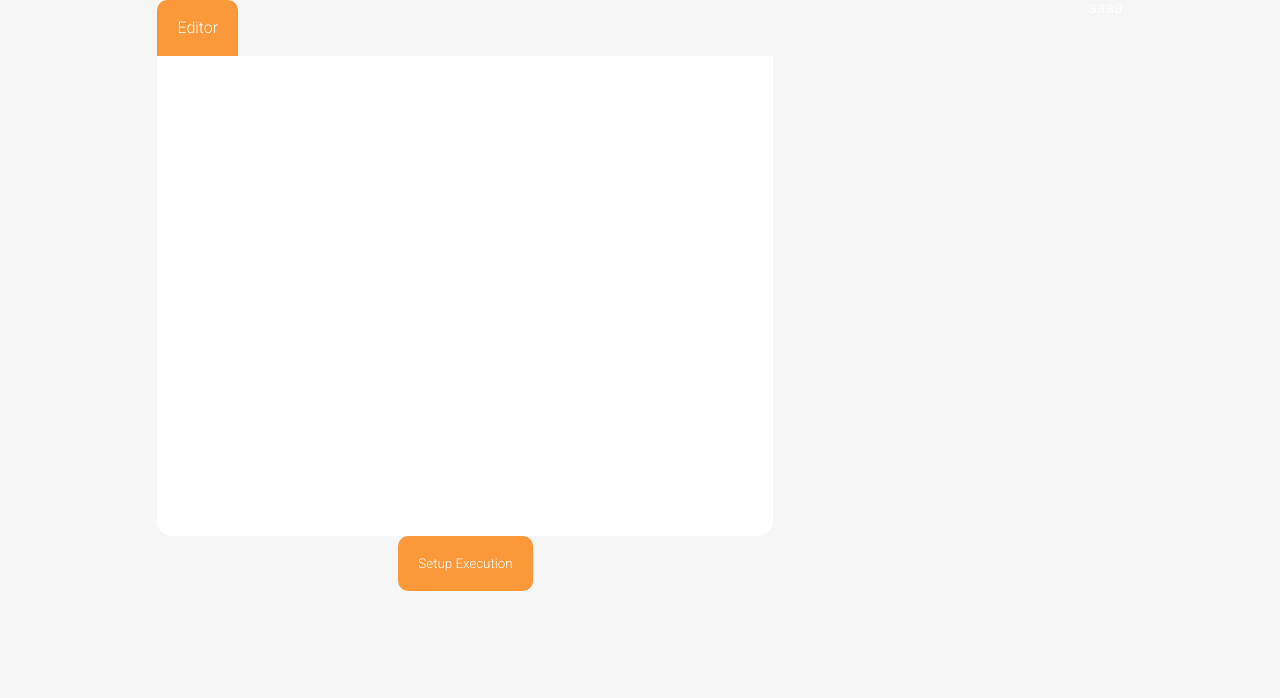
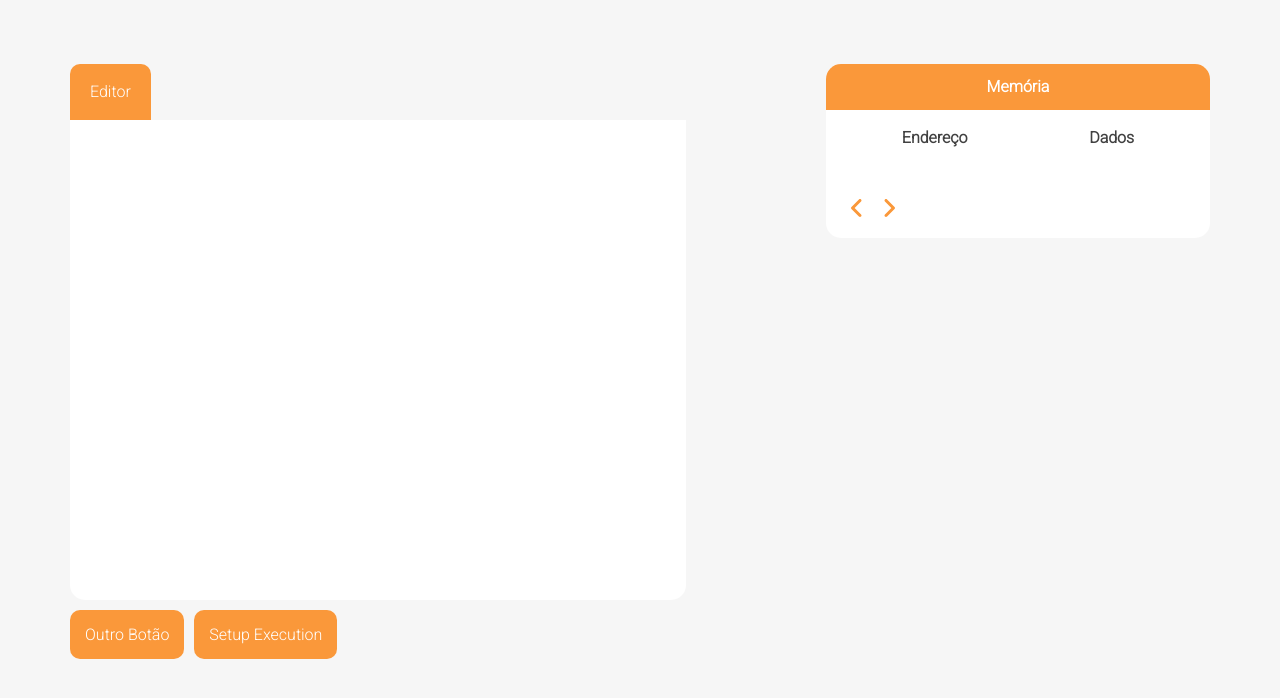
Before and after one commit to GabrielLoobo/projeto-sisprog, a React (Create React App) app in the folder frontend/: page / in a window 1280 px wide. Shown: the top 698 px of the page. Built offline with nearby package versions, Linux system fonts and the light colour scheme.

Commit message:
implementa componente de memória no frontend

```diff
--- a/frontend/src/App.css
+++ b/frontend/src/App.css
@@ -1,6 +1,4 @@
-.App {
-  text-align: center;
-}
+
 
 .App-logo {
   height: 40vmin;
--- /dev/null
+++ b/frontend/src/Assets/angle-left.js
@@ -0,0 +1,8 @@
+export default  (props) => {
+    const {color} = props;
+    return (
+        <svg xmlns="http://www.w3.org/2000/svg" viewBox="0 0 256 512"  width="12px" height="24px" fill={color}>
+            <path d="M192 448c-8.188 0-16.38-3.125-22.62-9.375l-160-160c-12.5-12.5-12.5-32.75 0-45.25l160-160c12.5-12.5 32.75-12.5 45.25 0s12.5 32.75 0 45.25L77.25 256l137.4 137.4c12.5 12.5 12.5 32.75 0 45.25C208.4 444.9 200.2 448 192 448z"/>
+        </svg>
+    )
+}
--- /dev/null
+++ b/frontend/src/Assets/angle-right.js
@@ -0,0 +1,8 @@
+export default  (props) => {
+    const {color} = props;
+    return (
+        <svg xmlns="http://www.w3.org/2000/svg" viewBox="0 0 256 512"  width="12px" height="24px" fill={color}>
+            <path d="M64 448c-8.188 0-16.38-3.125-22.62-9.375c-12.5-12.5-12.5-32.75 0-45.25L178.8 256L41.38 118.6c-12.5-12.5-12.5-32.75 0-45.25s32.75-12.5 45.25 0l160 160c12.5 12.5 12.5 32.75 0 45.25l-160 160C80.38 444.9 72.19 448 64 448z"/>
+        </svg>
+    )
+}
--- a/frontend/src/Components/Button/index.js
+++ b/frontend/src/Components/Button/index.js
@@ -4,6 +4,7 @@ import './styles.css'
 const Button = (props) => {
     return (
         <button
+            type="button"
             className={`button-wrapper`}
             onClick={props.onClick}
         >
--- a/frontend/src/Components/Button/styles.css
+++ b/frontend/src/Components/Button/styles.css
@@ -1,13 +1,14 @@
 .button-wrapper {
     background-color: var(--primary);
-    padding: 20px;
     width: fit-content;
+    padding: 15px;
     border-radius: 10px;
     border: none;
-    left: 0;
+    cursor: pointer;
 }
 
-p {
+.button-wrapper p {
     color: var(--white);
     font-family: 'Roboto', sans-serif;
+    font-size: 16px;
 }
--- /dev/null
+++ b/frontend/src/Components/Memory/index.js
@@ -0,0 +1,65 @@
+import React, { useState } from 'react';
+import AngleLeft from '../../Assets/angle-left.js'
+import AngleRight from '../../Assets/angle-right.js'
+import './styles.css';
+
+const Memory = (props) => {
+    const { memory } = props;
+    console.log(memory)
+    const [addressOffset, setAddressOffset] = useState(0)
+    const memorySection = memory.slice(addressOffset, addressOffset+20);
+
+    const lowerLimit = 0;
+    const upperLimit = memory.length-1;
+
+    const parseIntToHex = (intValue) => {
+        return '0x' + intValue.toString(16).toUpperCase();
+    }
+
+    return (
+        <div className='mem-wrapper'>
+            <div className='mem-header'>
+                <p className='mem-title'>Memória</p>
+            </div>
+            <div className='mem-body'>
+                <div className='mem-row'>
+                    <p className='mem-title' style={{paddingBottom:15}}>Endereço</p>
+                    <p className='mem-title' style={{paddingBottom:15}}>Dados</p>
+                </div>
+                {memorySection.map((item, index) => {
+                    console.log(item, index)
+                    return (
+                        <div className='mem-row'>
+                            <p>{parseIntToHex(addressOffset + index)}</p>
+                            <p>{parseIntToHex(item)}</p>
+                        </div>
+                    )
+                })}
+            </div>
+            <div className='mem-footer'>
+                <div
+                    className='mem-footer-icon'
+                    onClick={() => {
+                        if(addressOffset-20 >= lowerLimit){
+                            setAddressOffset(addressOffset-20)
+                        }
+                    }}
+                >
+                    <AngleLeft color={'var(--primary)'}/>
+                </div>
+                <div
+                    className='mem-footer-icon'
+                    onClick={() => {
+                        if(addressOffset+20 <= upperLimit){
+                            setAddressOffset(addressOffset+20)
+                        }
+                    }}
+                >
+                    <AngleRight color={'var(--primary)'}/>
+                </div>
+            </div>
+        </div>
+    )
+}
+
+export default Memory;
--- /dev/null
+++ b/frontend/src/Components/Memory/styles.css
@@ -0,0 +1,43 @@
+.mem-wrapper {
+    background-color: var(--white);
+    border-radius: 15px;
+    width: 30vw;
+}
+
+.mem-header {
+    border-radius: 15px 15px 0 0;
+    background-color: var(--primary);
+    display: flex;
+    justify-content: center;
+    padding: 15px 0;
+}
+
+.mem-body p {
+    color: var(--darkGray);
+}
+
+.mem-body {
+    padding: 15px;
+}
+
+.mem-row {
+    display: flex;
+    flex-direction: row;
+    justify-content: space-around;
+    margin: 5px 0;
+}
+
+.mem-title {
+    font-weight: bold;
+}
+
+.mem-footer {
+    display: flex;
+    flex-direction: row;
+    padding:15px;
+}
+
+.mem-footer-icon {
+    margin: 0 10px;
+    cursor: pointer;
+}
--- a/frontend/src/Components/index.js
+++ b/frontend/src/Components/index.js
@@ -1,9 +1,11 @@
 import Button from './Button/index.js'
 import CodeInput from './CodeInput/CodeInput.js'
+import Memory from './Memory/index.js'
 import Tab from './Tab/index'
 
 export {
     Button,
     CodeInput,
+    Memory,
     Tab
 }
--- a/frontend/src/Screens/HomeScreen.js
+++ b/frontend/src/Screens/HomeScreen.js
@@ -1,9 +1,10 @@
-import React, { useRef } from 'react'
+import React, { useState } from 'react'
 import './styles.css'
 import './variables.css'
 import {
     Button,
     CodeInput,
+    Memory,
     Tab
 } from '../Components'
 import Controller from '../sisprog-modules/controller'
@@ -11,6 +12,9 @@ import Controller from '../sisprog-modules/controller'
 const HomeScreen = () => {
 
     const controller = new Controller();
+    const [memory, setMemory] = useState([]);
+    const [RD, setRD] = useState(0);
+    const [PC, setPC] = useState(0);
 
     return (
         <div className='screen'>
@@ -24,16 +28,30 @@ const HomeScreen = () => {
                     }}
                 />
                 <CodeInput />
+                <div id="button-row">
+                    <Button
+                        onClick={() => {
+                            console.log('TODO')
+                        }}
+                        label={'Outro Botão'}
+                    />
                     <Button
                         onClick={() => {
                             const rawInputCode = document.getElementById('code-input-field').value;
-                        controller.setupExecution(rawInputCode)
+                            const memoryState = controller.setupExecution(rawInputCode);
+                            setMemory(memoryState.memory);
+                            setRD(memoryState.RD);
+                            setPC(memoryState.PC);
                         }}
                         label={'Setup Execution'}
                     />
                 </div>
+            </div>
             <div>
-                <p>aaaa</p>
+
+                <Memory
+                    memory={memory}
+                />
             </div>
         </div>
     )
--- a/frontend/src/Screens/styles.css
+++ b/frontend/src/Screens/styles.css
@@ -1,9 +1,22 @@
+body {
+    background-color: var(--lightGray);
+}
+
 .screen {
-    width: 100vw;
-    height: 100vh;
-
-    background-color: var(--lightGray);
+    flex:1;
+    padding: 5% 0;
     display:flex;
     flex-direction: row;
     justify-content: space-around;
 }
+
+#button-row {
+    display: flex;
+    flex-direction: row;
+    justify-content: flex-start;
+}
+
+#button-row button {
+    margin-right: 10px;
+    margin-top: 10px;
+}
--- a/frontend/src/sisprog-modules/controller/index.js
+++ b/frontend/src/sisprog-modules/controller/index.js
@@ -15,5 +15,11 @@ export default class Controller {
 
         console.log(rawInputCode)
         console.log('Setup Execution')
+        this._es._memory.set_at(0, 11);
+        return {
+            RD: this._es._RD.get(),
+            PC: this._es._PC.get(),
+            memory: this._es._memory.get_memory()
+        }
     }
 }
```
Lines whose indentation alone changed are shown as unchanged.
